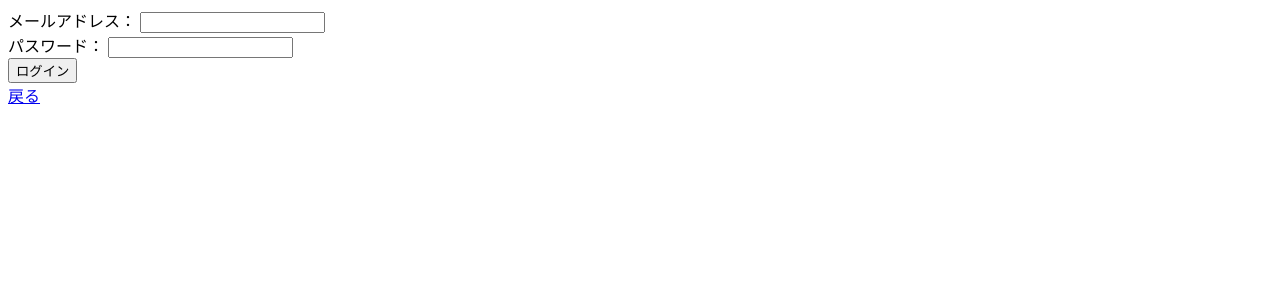
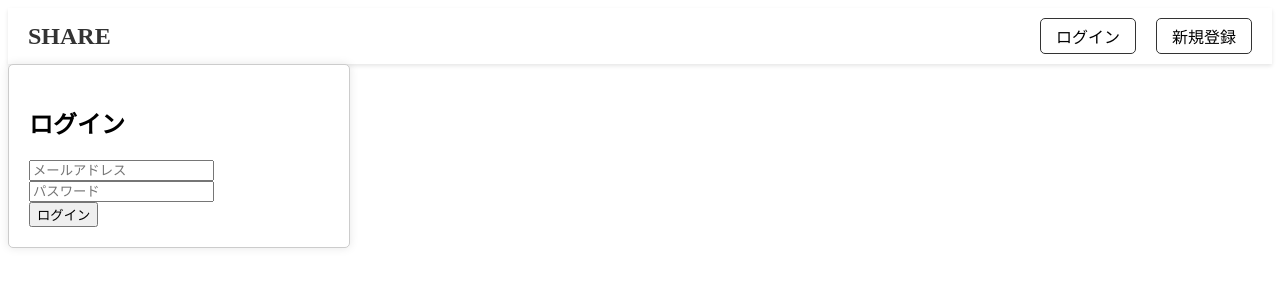
Before and after one commit to kijima-masaru/modan, a Nuxt app in the folder modan-nuxt/: page /login in a window 1280 px wide. Shown: the top 300 px of the page. Built offline with nearby package versions, Linux system fonts and the light colour scheme.

Commit message:
ログインページ(login.vue)/新規登録ページ(register.vue)のヘッダー(AuthHeader.vue)を調整

```diff
--- a/modan-nuxt/components/AuthHeader.vue
+++ b/modan-nuxt/components/AuthHeader.vue
@@ -0,0 +1,58 @@
+<template>
+  <div class="auth-header">
+    <div class="logo">SHARE</div>
+    <div class="auth-options">
+      <div @click="redirectToLogin">ログイン</div>
+      <div @click="redirectToRegister">新規登録</div>
+    </div>
+  </div>
+</template>
+
+<script>
+export default {
+  methods: {
+    redirectToLogin() {
+      this.$router.push('/login');
+    },
+    redirectToRegister() {
+      this.$router.push('/register');
+    }
+  }
+}
+</script>
+
+<style scoped>
+.auth-header {
+  display: flex;
+  justify-content: space-between;
+  align-items: center;
+  padding: 10px 20px;  /* Increased horizontal padding for spacing */
+  background-color: #ffffff;  /* Assuming a white background from the image */
+  box-shadow: 0px 2px 4px rgba(0, 0, 0, 0.1);  /* Adding a subtle shadow for depth */
+}
+
+.logo {
+  font-size: 24px;
+  font-weight: bold;
+  color: #333;
+}
+
+.auth-options {
+  display: flex;  /* Making sure the child divs are in a row */
+}
+
+.auth-options > div {
+  margin-left: 20px;
+  cursor: pointer;
+  padding: 5px 15px;  /* 横のパディングを増やす */
+  font-size: 16px;  /* フォントサイズを大きくする */
+  border: 1px solid #333;  /* ボーダーを追加する */
+  border-radius: 5px;  /* 角を丸くする */
+}
+
+.auth-options > div:hover {
+  background-color: #f2f2f2;
+  color: #333;  /* ホバー時のフォントカラー */
+}
+
+</style>
--- a/modan-nuxt/pages/index.vue
+++ b/modan-nuxt/pages/index.vue
@@ -1,29 +1,53 @@
 <template>
-<div class="container">
-<h1>ホーム</h1>
-<p>{{ message }}</p>
-<NuxtLink to="/register">新規登録</NuxtLink>
-<br />
-<NuxtLink to="/login">ログイン</NuxtLink>
-<br />
-<NuxtLink to="/logout">ログアウト</NuxtLink>
-</div>
+  <div id="post-page">
+    <SideNav />
+    <div class="content-area">
+      <h2>ホーム</h2>
+      <Message
+        v-for="post in posts"
+        :key="post.id"
+        :username="post.username"
+        :content="post.content"
+        :likes="post.likes"
+      />
+    </div>
+  </div>
 </template>
 
 <script>
-import firebase from '~/plugins/firebase'
+import SideNav from '@/components/SideNav.vue'
+import Message from '@/components/Message.vue'
+
 export default {
-data() {
-return {
-message: 'ログインができておりません',
-}
-},
-created() {
-firebase.auth().onAuthStateChanged((user) => {
-if (user) {
-this.message = 'ログイン済みです'
-}
-})
-},
+  components: {
+    SideNav,
+    Message
+  },
+  data() {
+    return {
+      posts: [
+        {
+          id: 1,
+          username: "test1",
+          content: "test",
+          likes: 10
+        }
+        // 他の投稿データもここに
+      ]
+    }
+  }
 }
 </script>
+
+<style scoped>
+#post-page {
+  display: flex;
+}
+
+.content-area {
+  flex: 1;
+  background-color: #34495e;
+  padding: 20px;
+  color: white;
+}
+</style>
--- a/modan-nuxt/pages/login.vue
+++ b/modan-nuxt/pages/login.vue
@@ -1,23 +1,27 @@
 <template>
-<div class="login">
-<label>
-メールアドレス： <input v-model="email" type="email" required />
-</label>
-<br />
-<label>
-パスワード： <input v-model="password" type="password" required />
-</label>
-<br />
+  <div class="container">
+    <AuthHeader />
+    <div class="login-box">
+      <h2>ログイン</h2>
+      <div class="textbox">
+        <input v-model="email" type="email" placeholder="メールアドレス" required />
+      </div>
+      <div class="textbox">
+        <input v-model="password" type="password" placeholder="パスワード" required />
+      </div>
       <button @click="login">ログイン</button>
-<br />
-<NuxtLink to="/">戻る</NuxtLink>
+    </div>
   </div>
 </template>
 
-
 <script>
 import firebase from '~/plugins/firebase'
+import AuthHeader from '~/components/AuthHeader.vue'; // AuthHeaderコンポーネントのインポート
+
 export default {
+  components: {
+    AuthHeader  // AuthHeaderコンポーネントの登録
+  },
   data() {
     return {
       email: null,
@@ -60,3 +64,60 @@ break
   },
 }
 </script>
+
+<style scoped>
+.login-container {
+    display: flex;
+    flex-direction: column;
+    align-items: center;
+    justify-content: center;
+    height: 100vh;
+    background-color: #f5f5f5;
+}
+
+.login-box {
+    width: 300px;
+    padding: 20px;
+    border: 1px solid #ccc;
+    border-radius: 5px;
+    background-color: #fff;
+    box-shadow: 0 0 10px rgba(0, 0, 0, 0.1);
+}
+
+.title {
+    text-align: center;
+    font-size: 24px;
+    margin-bottom: 20px;
+}
+
+.input-group {
+    margin-bottom: 15px;
+}
+
+.input-label {
+    display: block;
+    margin-bottom: 5px;
+}
+
+.input-field {
+    width: 100%;
+    padding: 8px;
+    border: 1px solid #ccc;
+    border-radius: 4px;
+}
+
+.button {
+    width: 100%;
+    padding: 10px;
+    background-color: #007BFF;
+    color: #fff;
+    border: none;
+    border-radius: 4px;
+    cursor: pointer;
+    transition: background-color 0.3s;
+}
+
+.button:hover {
+    background-color: #0056b3;
+}
+</style>
--- a/modan-nuxt/pages/posts_id.vue
+++ /dev/null
@@ -1,53 +0,0 @@
-<template>
-  <div id="post-page">
-    <SideNav />
-    <div class="content-area">
-      <h2>ホーム</h2>
-      <Message
-        v-for="post in posts"
-        :key="post.id"
-        :username="post.username"
-        :content="post.content"
-        :likes="post.likes"
-      />
-    </div>
-  </div>
-</template>
-
-<script>
-import SideNav from '@/components/SideNav.vue'
-import Message from '@/components/Message.vue'
-
-export default {
-  components: {
-    SideNav,
-    Message
-  },
-  data() {
-    return {
-      posts: [
-        {
-          id: 1,
-          username: "test1",
-          content: "test",
-          likes: 10
-        }
-        // 他の投稿データもここに
-      ]
-    }
-  }
-}
-</script>
-
-<style scoped>
-#post-page {
-  display: flex;
-}
-
-.content-area {
-  flex: 1;
-  background-color: #34495e;
-  padding: 20px;
-  color: white;
-}
-</style>
--- a/modan-nuxt/pages/register.vue
+++ b/modan-nuxt/pages/register.vue
@@ -1,5 +1,6 @@
 <template>
   <div class="register">
+  <AuthHeader />
     <label
       >ユーザーネーム： <input v-model="username" type="text" required
     /></label>
@@ -13,8 +14,6 @@
     /></label>
     <br />
     <button @click="register">新規登録</button>
-    <br />
-    <NuxtLink to="/">戻る</NuxtLink>
   </div>
 </template>
 
```
Lines whose indentation alone changed are shown as unchanged.
